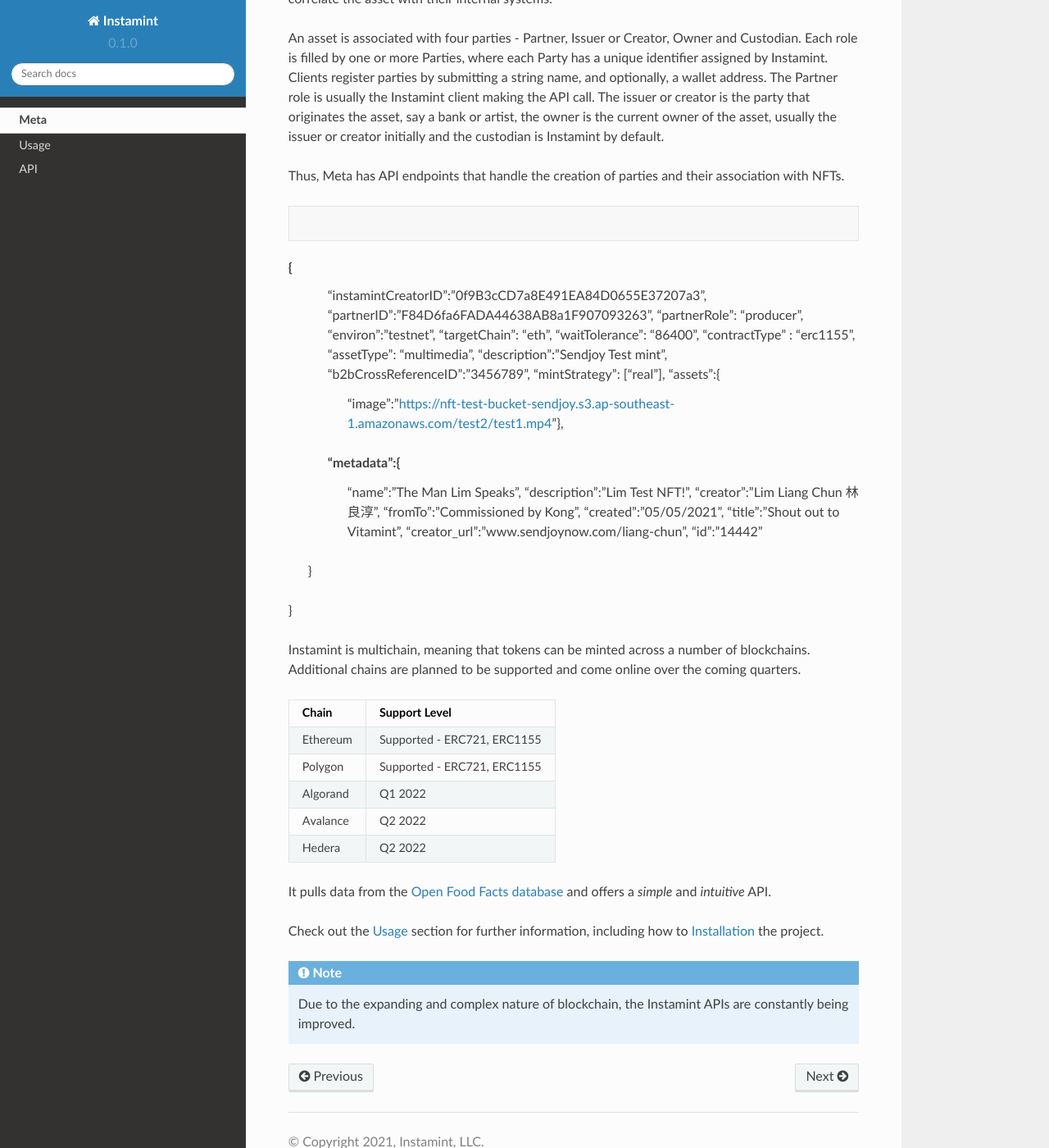
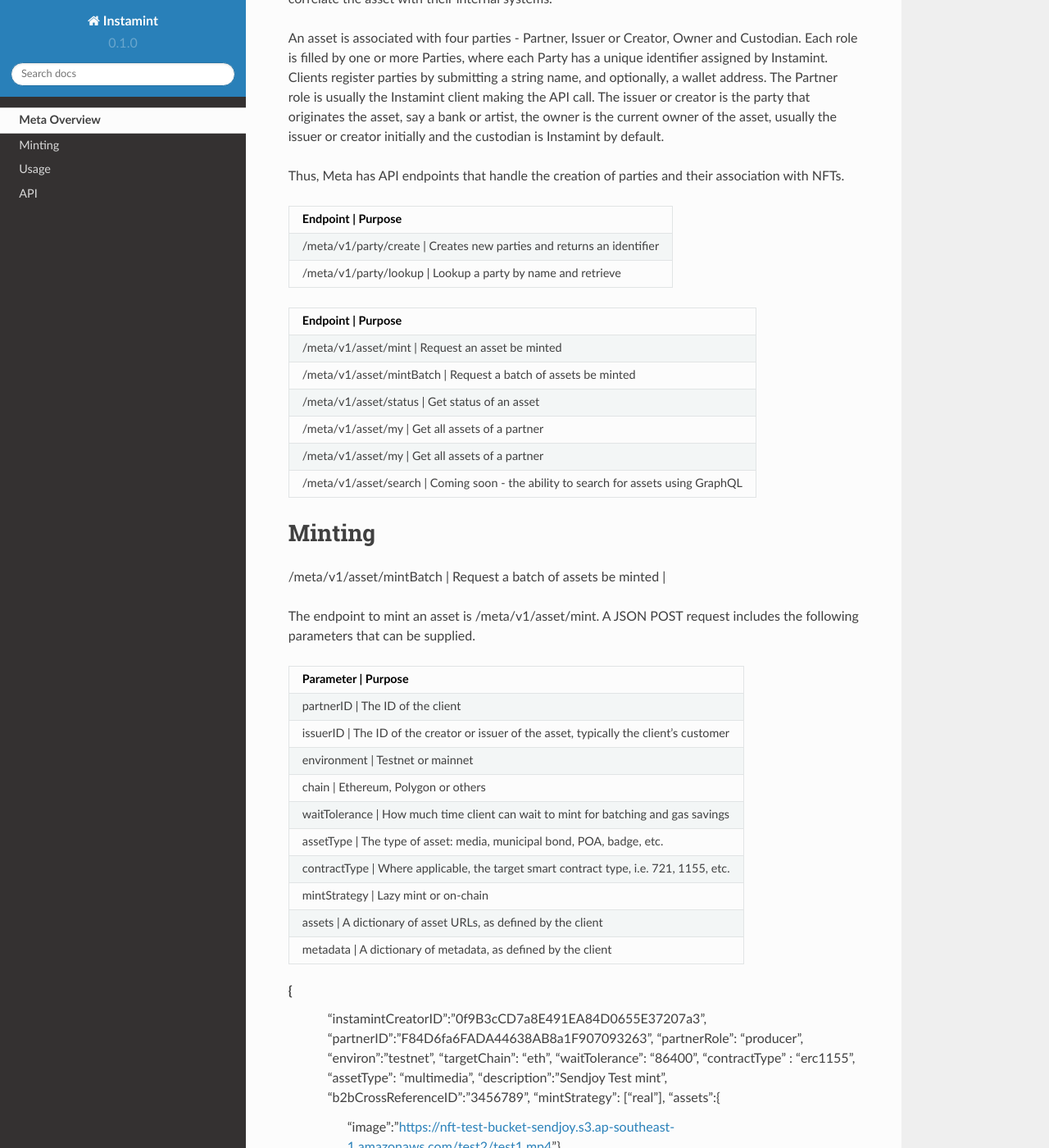
Before and after one commit to instamint/zzz-deprecated-docs, a Sphinx documentation site: the page built from docs/source/meta.rst, in a window 1280 px wide and 1400 px high, scrolled down 341 px. Shown: the whole window at 82% size. Built offline with Sphinx 7.4.7 and the Read the Docs theme 2.0.0, drawn with Linux system fonts in a browser that asks for light colours; some of the changed text lies outside the part shown.

Commit message:
Update meta.rst

```diff
--- a/docs/source/meta.rst
+++ b/docs/source/meta.rst
@@ -1,4 +1,4 @@
-Meta
+Meta Overview
 ===================================
 
 The **Meta** API is used to mint NFTs or *assets*. The API requires an API key and has an endpoint of https://api.meta.instamint.com/meta/v1/.
@@ -9,18 +9,70 @@
 
 Thus, Meta has API endpoints that handle the creation of parties and their association with NFTs.
 
-
 +-----------+----------------------------------------------------------------------------------------------+
-| Endpoint       | Purpose                                                                                 |
+| Endpoint                   | Purpose                                                                     |
 +===========+==============================================================================================+
 | /meta/v1/party/create      | Creates new parties and returns an identifier                               |
 +-----------+----------------------------------------------------------------------------------------------+
-| /meta/v1/party/lookup  | Lookup a party by name and retrieve                          |
-+-----------+----------------------------------------------------------------------------------------------+
-| Yield     | NFT DeFi                                                                                     |
+| /meta/v1/party/lookup      | Lookup a party by name and retrieve                                         |
 +-----------+----------------------------------------------------------------------------------------------+
 
-.. code-block:: json
++-----------+----------------------------------------------------------------------------------------------+
+| Endpoint                   | Purpose                                                                     |
++===========+==============================================================================================+
+| /meta/v1/asset/mint        | Request an asset be minted                                                  |
++-----------+----------------------------------------------------------------------------------------------+
+| /meta/v1/asset/mintBatch   | Request a batch of assets be minted                                         |
++-----------+----------------------------------------------------------------------------------------------+
+| /meta/v1/asset/status      | Get status of an asset                                                      |
++-----------+----------------------------------------------------------------------------------------------+
+| /meta/v1/asset/my          | Get all assets of a partner                                                 |
++-----------+----------------------------------------------------------------------------------------------+
+| /meta/v1/asset/my          | Get all assets of a partner                                                 |
++-----------+----------------------------------------------------------------------------------------------+
+| /meta/v1/asset/search      | Coming soon - the ability to search for assets using GraphQL                |
++-----------+----------------------------------------------------------------------------------------------+
+
+Minting
+========
+
++-----------+----------------------------------------------------------------------------------------------+
+| Smart Contract             | Chain | Contract Address                                                                     |
++===========+==============================================================================================+
+| ERC721        | Ethereum |               0xa993749323E2A8B18f7D4Ef541D6A1a89Cd92888                                    |
++-----------+----------------------------------------------------------------------------------------------+
+| /meta/v1/asset/mintBatch   | Request a batch of assets be minted                                         |
++-----------+----------------------------------------------------------------------------------------------+
+| /meta/v1/asset/status      | Get status of an asset                                                      |
+
+
+The endpoint to mint an asset is /meta/v1/asset/mint. A JSON POST request includes the following parameters that can be supplied.
+
++-----------+----------------------------------------------------------------------------------------------+
+| Parameter            | Purpose                                                                           |
++===========+==============================================================================================+
+| partnerID        | The ID of the client                                                                  |
++-----------+----------------------------------------------------------------------------------------------+
+| issuerID         | The ID of the creator or issuer of the asset, typically the client's customer         |
++-----------+----------------------------------------------------------------------------------------------+
+| environment      | Testnet or mainnet                                                                    |
++-----------+----------------------------------------------------------------------------------------------+
+| chain            | Ethereum, Polygon or others                                                           |
++-----------+----------------------------------------------------------------------------------------------+
+| waitTolerance    | How much time client can wait to mint for batching and gas savings                    |
++-----------+----------------------------------------------------------------------------------------------+
+| assetType        | The type of asset: media, municipal bond, POA, badge, etc.                            |
++-----------+----------------------------------------------------------------------------------------------+
+| contractType     | Where applicable, the target smart contract type, i.e. 721, 1155, etc.                |
++-----------+----------------------------------------------------------------------------------------------+
+| mintStrategy     | Lazy mint or on-chain                                                                 |
++-----------+----------------------------------------------------------------------------------------------+
+| assets           | A dictionary of asset URLs, as defined by the client                                  |
++-----------+----------------------------------------------------------------------------------------------+
+| metadata         | A dictionary of metadata, as defined by the client                                    |
++-----------+----------------------------------------------------------------------------------------------+
+
+
 {
     "instamintCreatorID":"0f9B3cCD7a8E491EA84D0655E37207a3",
     "partnerID":"F84D6fa6FADA44638AB8a1F907093263",
```
